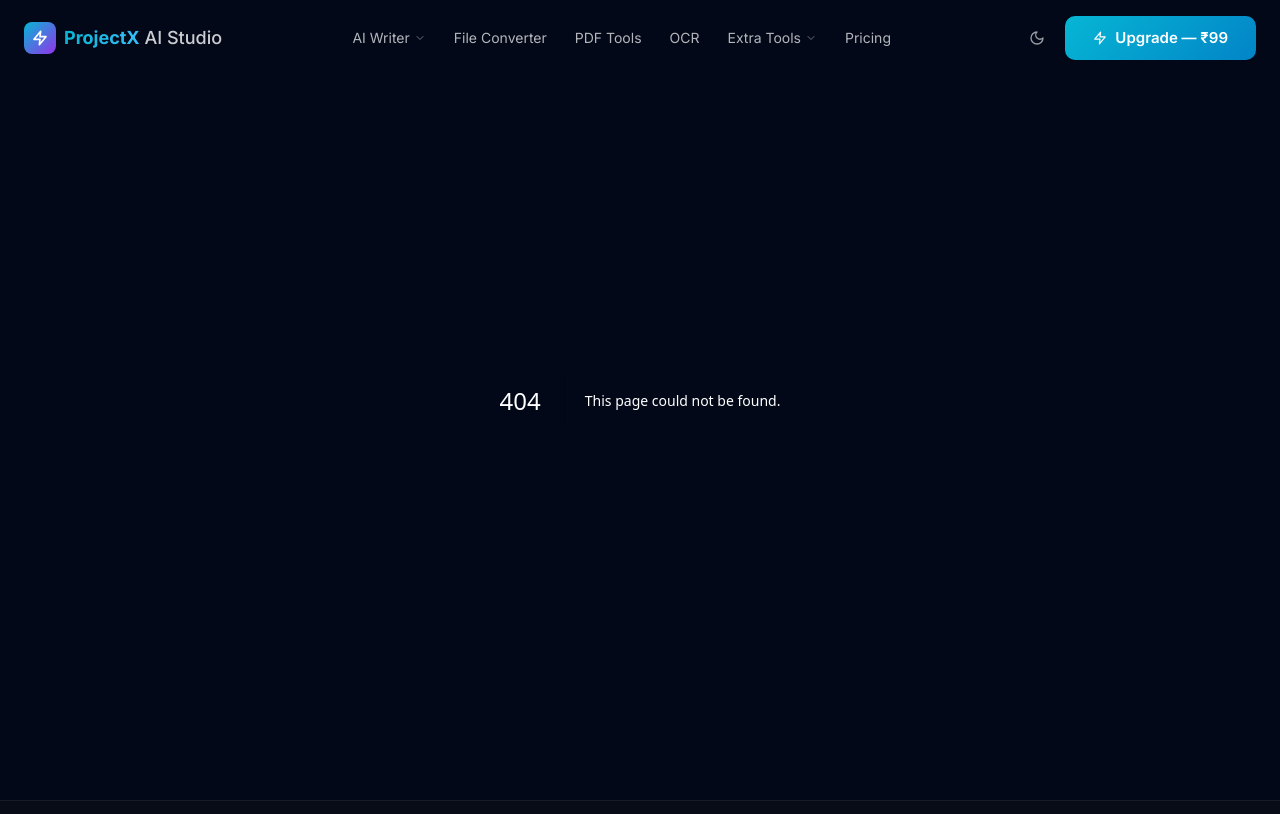
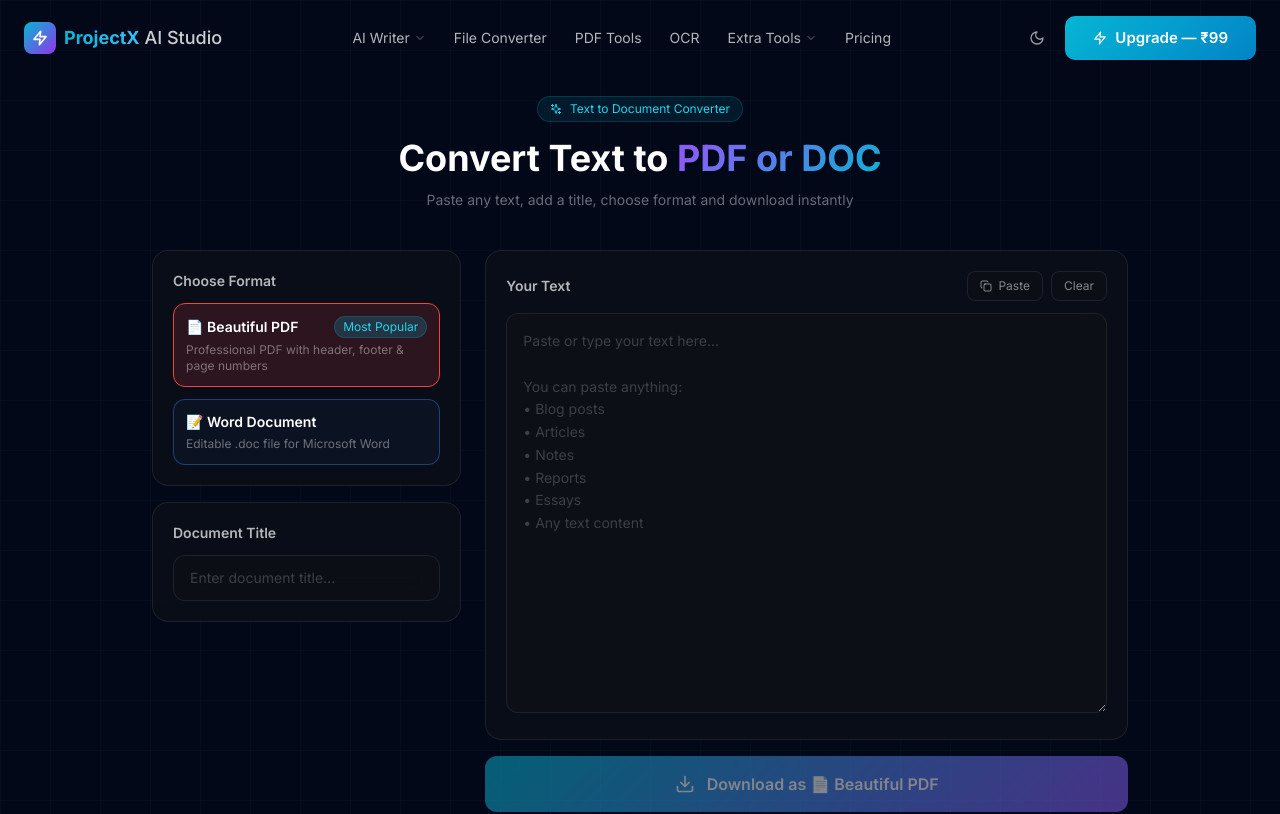
Before and after one commit to princeverma50055-cpu/ProjectX-ai-studio-V2, a Next.js app in the folder frontend/: page /text-to-doc in a window 1280 px wide. Before the commit this address had no page. Shown: the top 814 px of the page. Built offline with nearby package versions, Linux system fonts and the light colour scheme.

Commit message:
Add Text to Document Converter component

```diff
--- /dev/null
+++ b/frontend/src/app/text-to-doc/page.tsx
@@ -0,0 +1,235 @@
+'use client'
+import { useState } from 'react'
+import { Download, FileText, FileType, Sparkles, Copy } from 'lucide-react'
+import toast from 'react-hot-toast'
+
+const API_URL = process.env.NEXT_PUBLIC_API_URL || 'https://projectx-backend-9g80.onrender.com'
+
+const formats = [
+  {
+    id: 'text-to-beautifulpdf',
+    label: '📄 Beautiful PDF',
+    desc: 'Professional PDF with header, footer & page numbers',
+    ext: 'pdf',
+    color: 'border-red-500/40 bg-red-500/5',
+    active: 'border-red-500 bg-red-500/15',
+    badge: 'Most Popular'
+  },
+  {
+    id: 'text-to-docx',
+    label: '📝 Word Document',
+    desc: 'Editable .doc file for Microsoft Word',
+    ext: 'doc',
+    color: 'border-blue-500/40 bg-blue-500/5',
+    active: 'border-blue-500 bg-blue-500/15',
+    badge: null
+  },
+]
+
+export default function TextToDocPage() {
+  const [text, setText] = useState('')
+  const [title, setTitle] = useState('')
+  const [selectedFormat, setSelectedFormat] = useState(formats[0])
+  const [converting, setConverting] = useState(false)
+
+  async function convert() {
+    if (!text.trim()) return toast.error('Please paste or type your text first')
+
+    setConverting(true)
+    try {
+      const formData = new FormData()
+      formData.append('text', text)
+      formData.append('title', title || 'Document')
+
+      const res = await fetch(`${API_URL}/api/convert/${selectedFormat.id}`, {
+        method: 'POST',
+        body: formData
+      })
+
+      if (!res.ok) {
+        const err = await res.json()
+        throw new Error(err.message || 'Conversion failed')
+      }
+
+      const blob = await res.blob()
+      const url = URL.createObjectURL(blob)
+      const a = document.createElement('a')
+      a.href = url
+      a.download = `${title || 'document'}.${selectedFormat.ext}`
+      a.click()
+      URL.revokeObjectURL(url)
+      toast.success(`Downloaded as .${selectedFormat.ext}!`)
+    } catch (err: any) {
+      toast.error(err.message || 'Conversion failed')
+    } finally {
+      setConverting(false)
+    }
+  }
+
+  function clearAll() {
+    setText('')
+    setTitle('')
+    toast.success('Cleared!')
+  }
+
+  function pasteFromClipboard() {
+    navigator.clipboard.readText().then(t => {
+      setText(t)
+      toast.success('Pasted from clipboard!')
+    }).catch(() => toast.error('Clipboard access denied'))
+  }
+
+  const wordCount = text.trim() ? text.trim().split(/\s+/).length : 0
+  const charCount = text.length
+
+  return (
+    <div className="min-h-screen pt-24 pb-16 grid-pattern">
+      <div className="max-w-5xl mx-auto px-4 sm:px-6">
+
+        {/* Header */}
+        <div className="text-center mb-10">
+          <div className="inline-flex items-center gap-2 px-3 py-1 rounded-full bg-cyan-500/10 border border-cyan-500/20 text-cyan-400 text-xs mb-4">
+            <Sparkles className="w-3 h-3" /> Text to Document Converter
+          </div>
+          <h1 className="text-3xl sm:text-4xl font-bold text-white mb-3">
+            Convert Text to <span className="gradient-text">PDF or DOC</span>
+          </h1>
+          <p className="text-white/40 text-sm">
+            Paste any text, add a title, choose format and download instantly
+          </p>
+        </div>
+
+        <div className="grid grid-cols-1 lg:grid-cols-3 gap-6">
+
+          {/* Left: Settings */}
+          <div className="space-y-4">
+
+            {/* Format selector */}
+            <div className="glass rounded-2xl border border-dark-500/40 p-5">
+              <h3 className="text-sm font-semibold text-white/70 mb-3">Choose Format</h3>
+              <div className="space-y-3">
+                {formats.map(format => (
+                  <button
+                    key={format.id}
+                    onClick={() => setSelectedFormat(format)}
+                    className={`w-full text-left p-3 rounded-xl border transition-all ${
+                      selectedFormat.id === format.id ? format.active : format.color
+                    }`}
+                  >
+                    <div className="flex items-center justify-between mb-1">
+                      <span className="text-sm font-semibold text-white">{format.label}</span>
+                      {format.badge && (
+                        <span className="text-xs px-2 py-0.5 rounded-full bg-cyan-500/20 text-cyan-400 border border-cyan-500/20">
+                          {format.badge}
+                        </span>
+                      )}
+                    </div>
+                    <p className="text-xs text-white/40">{format.desc}</p>
+                  </button>
+                ))}
+              </div>
+            </div>
+
+            {/* Title input */}
+            <div className="glass rounded-2xl border border-dark-500/40 p-5">
+              <h3 className="text-sm font-semibold text-white/70 mb-3">Document Title</h3>
+              <input
+                type="text"
+                value={title}
+                onChange={e => setTitle(e.target.value)}
+                placeholder="Enter document title..."
+                className="w-full px-4 py-3 glass rounded-xl border border-dark-500/40 text-white placeholder-white/20 text-sm focus:outline-none focus:border-cyan-500/50 transition-colors"
+              />
+            </div>
+
+            {/* Stats */}
+            {text && (
+              <div className="glass rounded-2xl border border-dark-500/40 p-5">
+                <h3 className="text-sm font-semibold text-white/70 mb-3">Document Stats</h3>
+                <div className="grid grid-cols-2 gap-3">
+                  <div className="glass rounded-xl p-3 text-center">
+                    <p className="text-lg font-bold text-cyan-400">{wordCount}</p>
+                    <p className="text-xs text-white/30">Words</p>
+                  </div>
+                  <div className="glass rounded-xl p-3 text-center">
+                    <p className="text-lg font-bold text-purple-400">{charCount}</p>
+                    <p className="text-xs text-white/30">Characters</p>
+                  </div>
+                </div>
+              </div>
+            )}
+          </div>
+
+          {/* Right: Text input */}
+          <div className="lg:col-span-2 space-y-4">
+            <div className="glass rounded-2xl border border-dark-500/40 p-5">
+              <div className="flex items-center justify-between mb-3">
+                <h3 className="text-sm font-semibold text-white/70">Your Text</h3>
+                <div className="flex gap-2">
+                  <button
+                    onClick={pasteFromClipboard}
+                    className="flex items-center gap-1.5 px-3 py-1.5 text-xs rounded-lg glass border border-dark-500/40 text-white/50 hover:text-cyan-400 transition-colors"
+                  >
+                    <Copy className="w-3 h-3" /> Paste
+                  </button>
+                  <button
+                    onClick={clearAll}
+                    className="flex items-center gap-1.5 px-3 py-1.5 text-xs rounded-lg glass border border-dark-500/40 text-white/50 hover:text-red-400 transition-colors"
+                  >
+                    Clear
+                  </button>
+                </div>
+              </div>
+              <textarea
+                value={text}
+                onChange={e => setText(e.target.value)}
+                placeholder="Paste or type your text here...
+
+You can paste anything:
+• Blog posts
+• Articles
+• Notes
+• Reports
+• Essays
+• Any text content"
+                className="w-full min-h-[400px] p-4 glass rounded-xl border border-dark-500/50 text-white placeholder-white/20 text-sm leading-relaxed focus:outline-none focus:border-cyan-500/50 transition-colors resize-y"
+                style={{ background: 'rgba(13,17,23,0.8)' }}
+              />
+            </div>
+
+            {/* Convert button */}
+            <button
+              onClick={convert}
+              disabled={converting || !text.trim()}
+              className="w-full py-4 flex items-center justify-center gap-3 text-base font-semibold rounded-xl text-white disabled:opacity-50 transition-all hover:opacity-90"
+              style={{ background: 'linear-gradient(135deg, #06b6d4, #8b5cf6)' }}
+            >
+              {converting ? (
+                <>
+                  <div className="loading-dots"><span></span><span></span><span></span></div>
+                  Converting...
+                </>
+              ) : (
+                <>
+                  <Download className="w-5 h-5" />
+                  Download as {selectedFormat.label}
+                </>
+              )}
+            </button>
+
+            {/* Tips */}
+            <div className="glass rounded-xl border border-dark-500/40 p-4">
+              <h4 className="text-xs font-semibold text-white/50 mb-2">💡 Tips</h4>
+              <ul className="text-xs text-white/30 space-y-1">
+                <li>• Use blank lines to separate paragraphs in your PDF</li>
+                <li>• Add a clear title for professional-looking documents</li>
+                <li>• PDF format includes header, footer & page numbers automatically</li>
+                <li>• DOC format can be edited in Microsoft Word or Google Docs</li>
+              </ul>
+            </div>
+          </div>
+        </div>
+      </div>
+    </div>
+  )
+}
```
